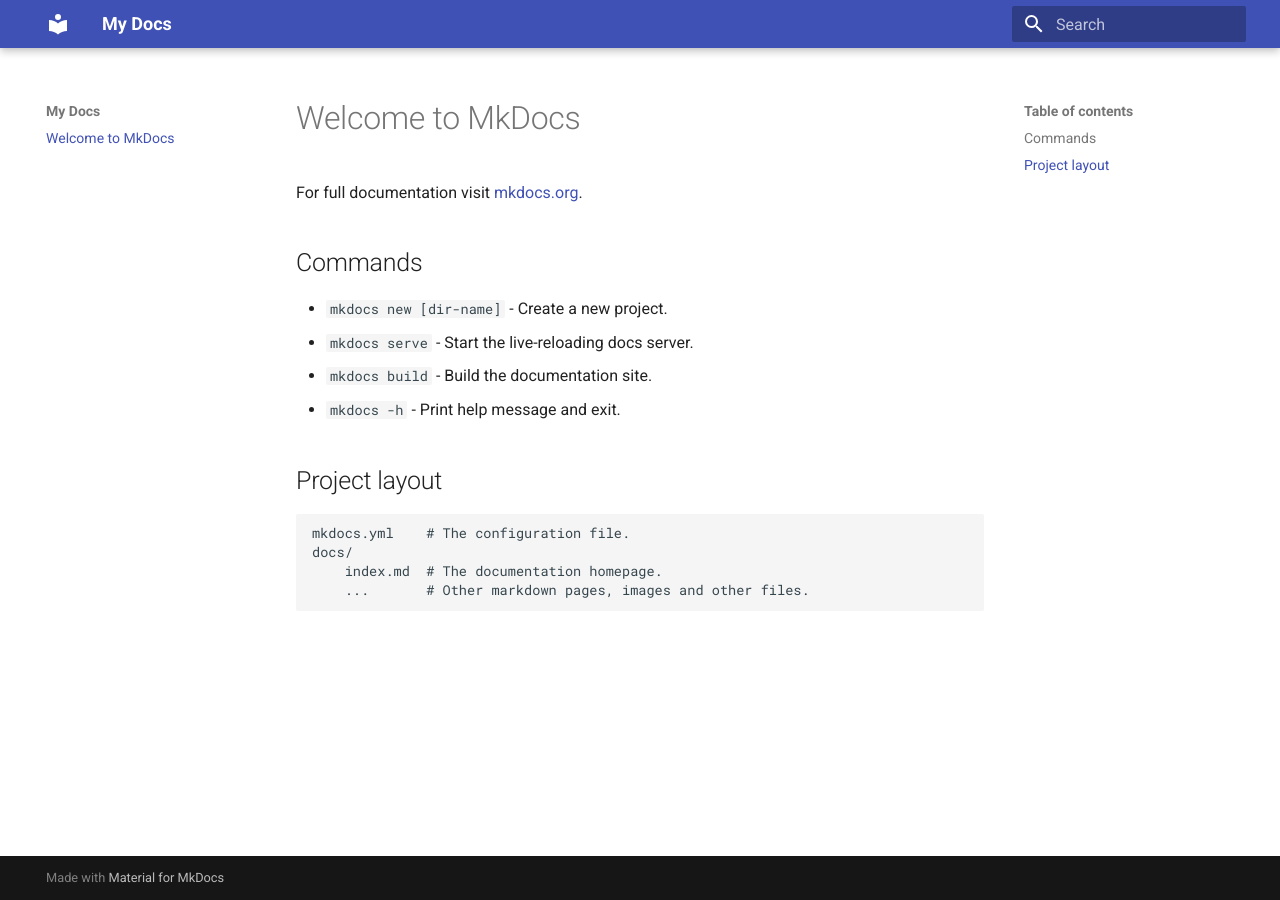
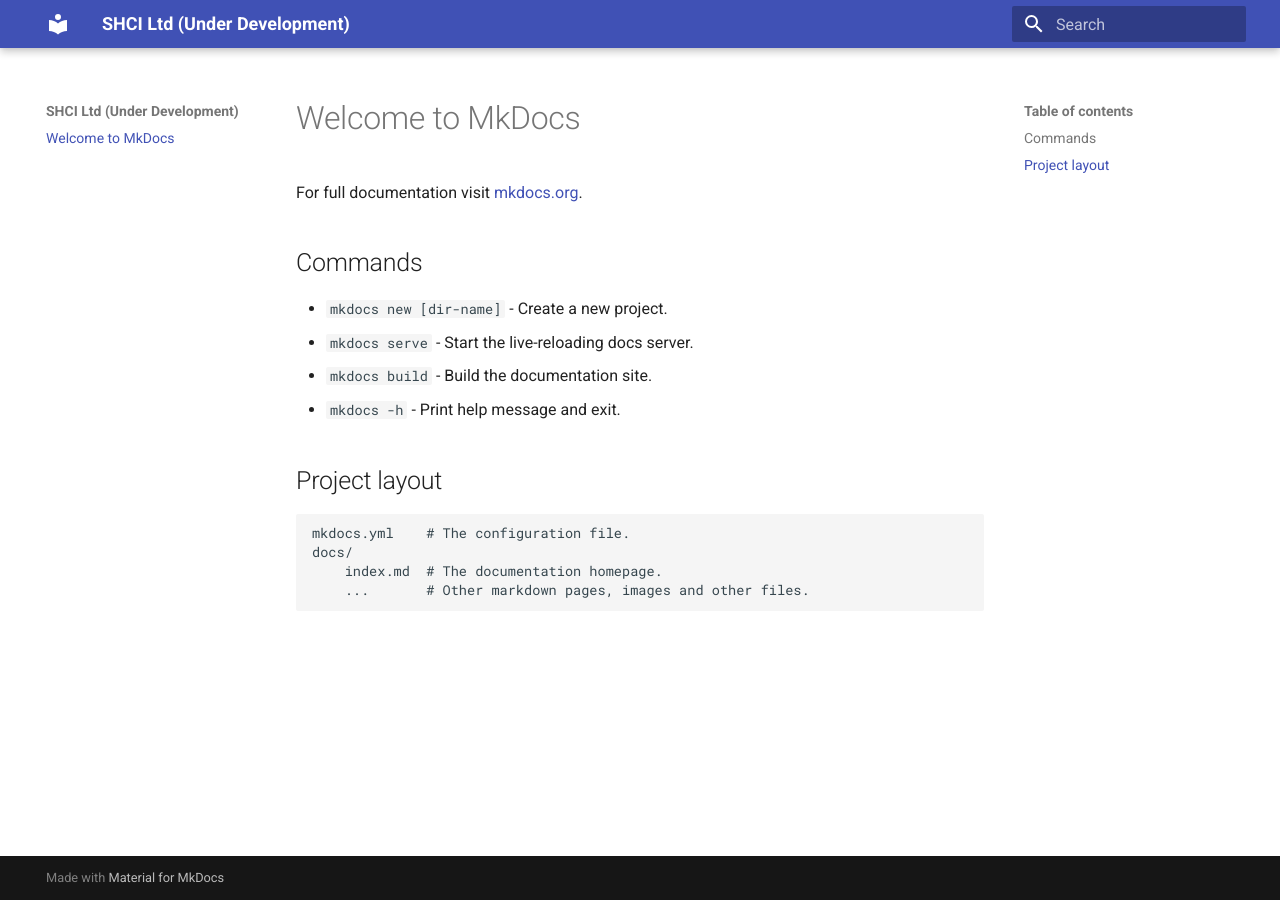
Before and after one commit to shci-ltd/website, an MkDocs documentation site: the page built from docs/index.md, in a window 1280 px wide. Built offline with MkDocs 1.6.1 and Material for MkDocs 9.7.7, drawn with Linux system fonts in a browser that asks for light colours.

Commit message:
Change site name

```diff
--- a/mkdocs.yml
+++ b/mkdocs.yml
@@ -1,3 +1,3 @@
-site_name: My Docs
+site_name: SHCI Ltd (Under Development)
 theme:
   name: material
```
